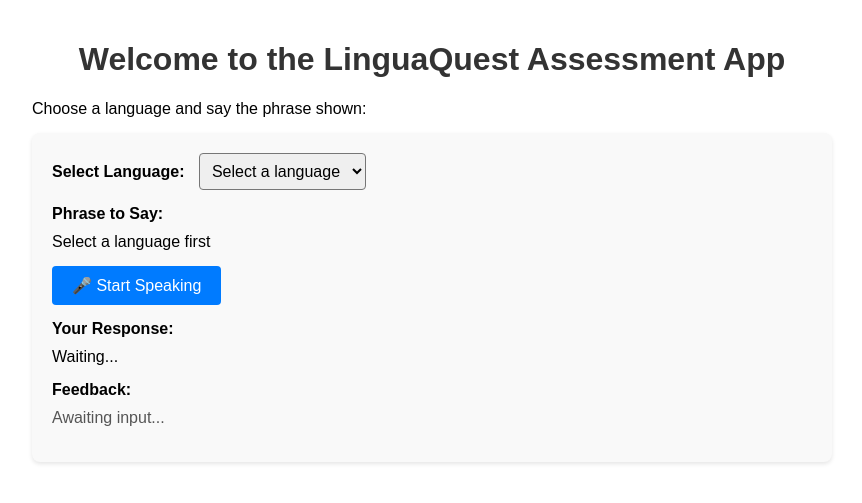
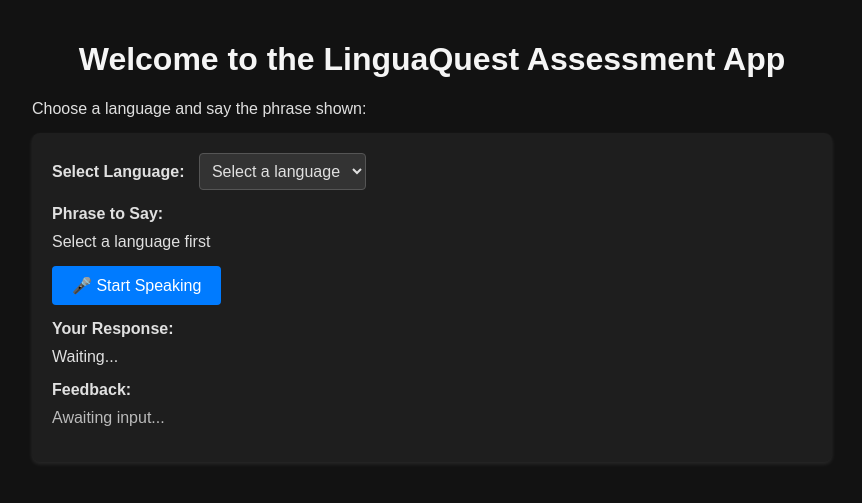
Before and after one commit to narradoresdigitales/LinguaQuest, a Flask app: page / in a window 1280 px wide. Shown: the top 503 px of the page, without its empty margins (208-1070 px from the left). Run offline with Flask 3, Linux system fonts and the light colour scheme.

Commit message:
Upddated styles

```diff
--- a/static/css/styles.css
+++ b/static/css/styles.css
@@ -1,31 +1,41 @@
-
 body {
     font-family: Arial, sans-serif;
+    background-color: #121212; /* Dark background */
+    color: #E0E0E0; /* Light text for contrast */
     padding: 20px;
-        max-width: 800px; /* Keeps content from stretching too wide */
-        margin: 0 auto; /* Centers the content */
+    max-width: 800px;
+    margin: 0 auto;
 }
+
 h1 {
-        color: #333; /* Darker gray for contrast */
-        text-align: center; /* Centers the title */
+    color: #F5F5F5; /* Brighter for visibility */
+    text-align: center;
 }
+
 form {
-        background: #f9f9f9; /* Light gray background for the form */
+    background: #1e1e1e; /* Dark gray background */
     padding: 20px;
-        border-radius: 8px; /* Rounded corners */
-        box-shadow: 0 2px 4px rgba(0, 0, 0, 0.1); /* Subtle shadow */
+    border-radius: 8px;
+    box-shadow: 0 2px 4px rgba(255, 255, 255, 0.1); /* Subtle white shadow */
 }
+
 label {
     font-weight: bold;
     margin-right: 10px;
+    color: #E0E0E0;
 }
+
 select {
     padding: 8px;
     font-size: 16px;
     border-radius: 4px;
+    background: #333; /* Darker select background */
+    color: #E0E0E0;
+    border: 1px solid #555;
 }
+
 button {
-        background-color: #007BFF; /* Blue to make it pop */
+    background-color: #007BFF; /* Keep the vibrant blue */
     color: white;
     padding: 10px 20px;
     border: none;
@@ -33,22 +43,27 @@
     cursor: pointer;
     font-size: 16px;
 }
+
+button:hover:not(:disabled) {
+    background-color: #0056b3;
+}
+
 button:disabled {
     opacity: 0.5;
     cursor: not-allowed;
 }
-    button:hover:not(:disabled) {
-        background-color: #0056b3; /* Darker blue on hover */
-    }
+
 #promptText, #userResponse, #feedback {
     display: block;
     margin: 10px 0;
     font-size: 16px;
 }
+
 #feedback {
     white-space: pre-line;
-        color: #555; /* Slightly muted for feedback */
+    color: #BBBBBB; /* Lighter gray for contrast */
 }
+
 p {
-        margin: 15px 0; /* Consistent spacing */
+    margin: 15px 0;
 }
```
Lines whose indentation alone changed are shown as unchanged.
